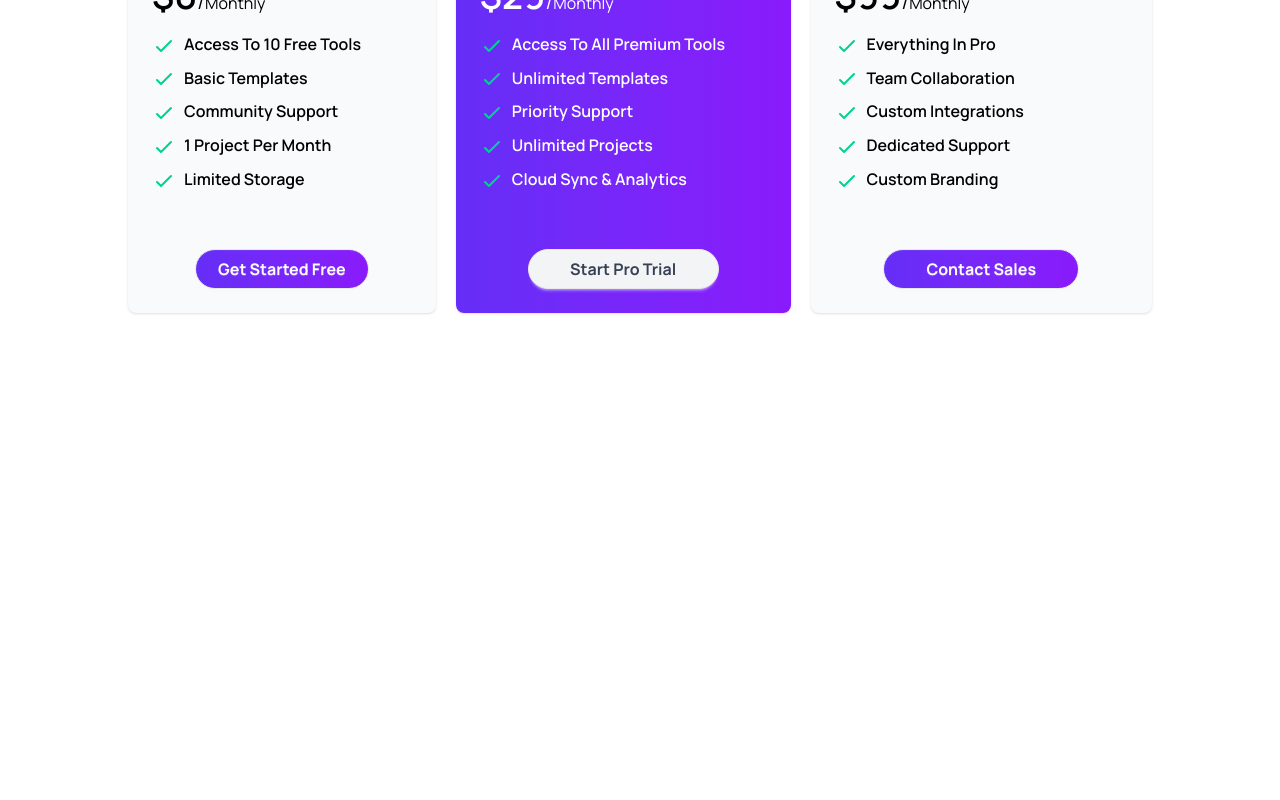
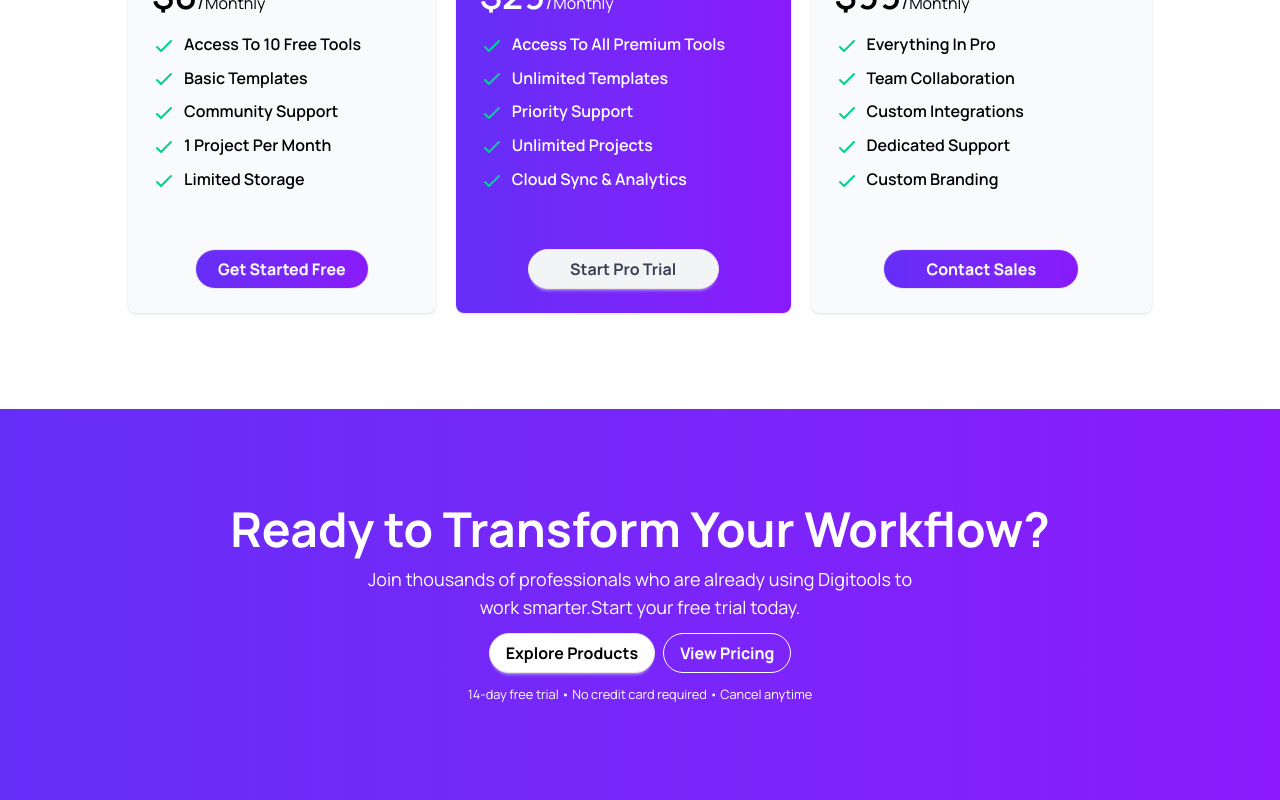
Before and after one commit to Chanbadsha/DigiTool, a React (Vite) app: page / in a window 1280 px wide. Shown: the part 5682-6482 px from the top of the page. Before the commit the page ends 6091 px from the top, so only its background shows below. Built offline with nearby package versions, Linux system fonts and the light colour scheme.

Commit message:
Transform Section Complete

```diff
--- a/src/App.jsx
+++ b/src/App.jsx
@@ -6,6 +6,7 @@
 import ProductShowcase from "./components/ProductShowcase/ProductShowcase";
 import StatsSection from "./components/StatsSection/StatsSection";
 import StepSections from "./components/StepsSection/StepSections";
+import TransformSection from "./components/TransformSection/TransformSection";
 const pricingInfoPromise = fetch("pricing.json").then((res) => res.json());
 function App() {
   return (
@@ -18,6 +19,7 @@
       <Suspense>
         <PricingSection pricingInfoPromise={pricingInfoPromise} />
       </Suspense>
+      <TransformSection />
     </>
   );
 }
--- a/src/components/StepsSection/StepSections.jsx
+++ b/src/components/StepsSection/StepSections.jsx
@@ -4,7 +4,7 @@
 
 const StepSections = () => {
   return (
-    <div className="bg-gray-50 lg:py-24 py-6 2xl:px-60 lg:px-20 text-black ">
+    <div className="bg-gray-50 lg:py-24 py-6 2xl:px-60 lg:px-20 text-black  ">
       <div className="flex justify-center items-center flex-col gap-3">
         <h1 className="lg:text-5xl text-2xl md:text-4xl font-bold">
           Get Started in 3 Steps
--- /dev/null
+++ b/src/components/TransformSection/TransformSection.jsx
@@ -0,0 +1,33 @@
+import React from "react";
+
+const TransformSection = () => {
+  return (
+    <div className="bg-linear-to-r  from-[#652ef7] to-[#8a1afb] text-white lg:py-24 py-6 2xl:px-60 lg:px-20 ">
+      <div className="flex justify-center items-center flex-col gap-3">
+        <h1 className="lg:text-5xl text-2xl md:text-4xl font-bold text-center">
+          Ready to Transform Your Workflow?
+        </h1>
+        <p className="text-center max-w-10/12 md:max-w-6/12 text-xs md:text-lg">
+          Join thousands of professionals who are already using Digitools to
+          work smarter.Start your free trial today.
+        </p>
+
+        <div className="flex gap-2 justify-center md:justify-start">
+          {" "}
+          <button className="bg-linear-to-r  hover:from-[#652ef7] hover:to-[#8a1afb] px-4 md:py-2 rounded-full text-xs  md:text-base bg-white btn   text-black hover:text-white font-bold hover:border-t-2 ">
+            Explore Products
+          </button>
+          <button className="text-white px-4 md:py-2  rounded-full text-xs  md:text-base btn   font-bold btn-outline hover:text-white hover:border-none duration-500  ">
+            View Pricing
+          </button>
+        </div>
+
+        <small className="text-center">
+          14-day free trial • No credit card required • Cancel anytime
+        </small>
+      </div>
+    </div>
+  );
+};
+
+export default TransformSection;
```
